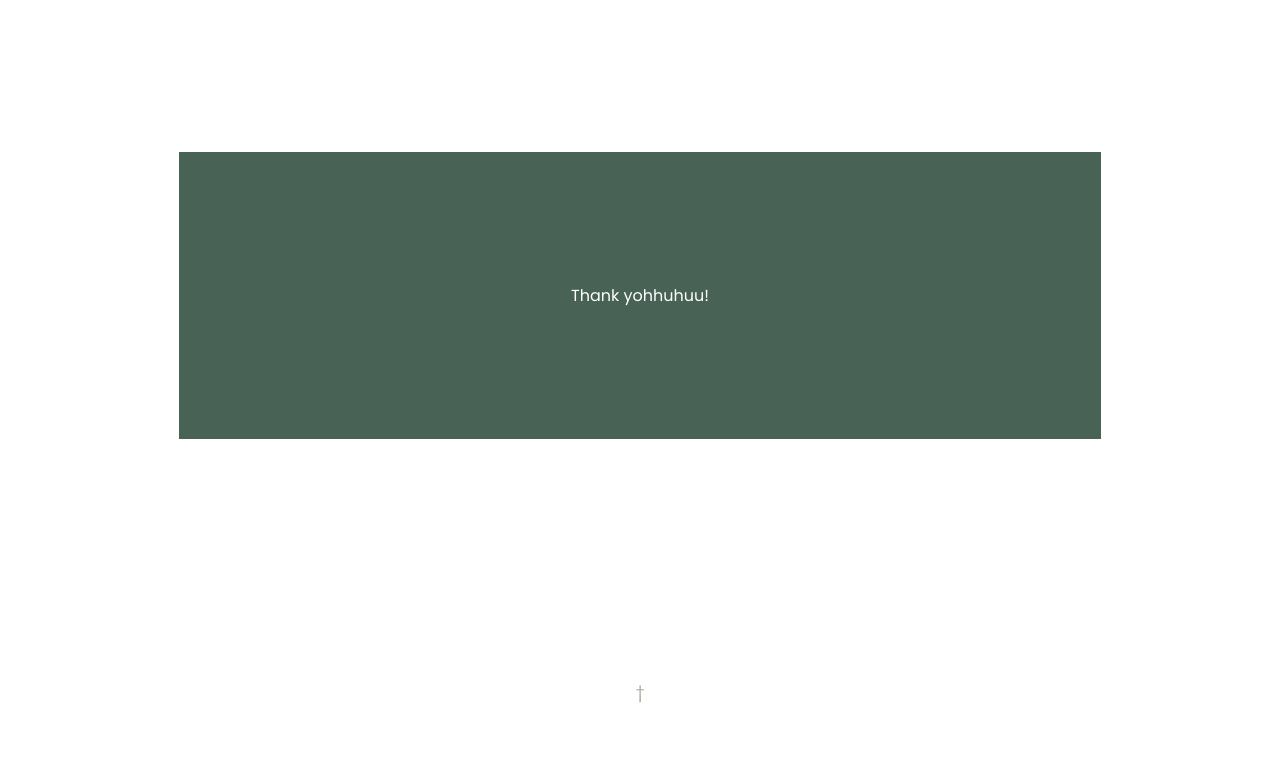
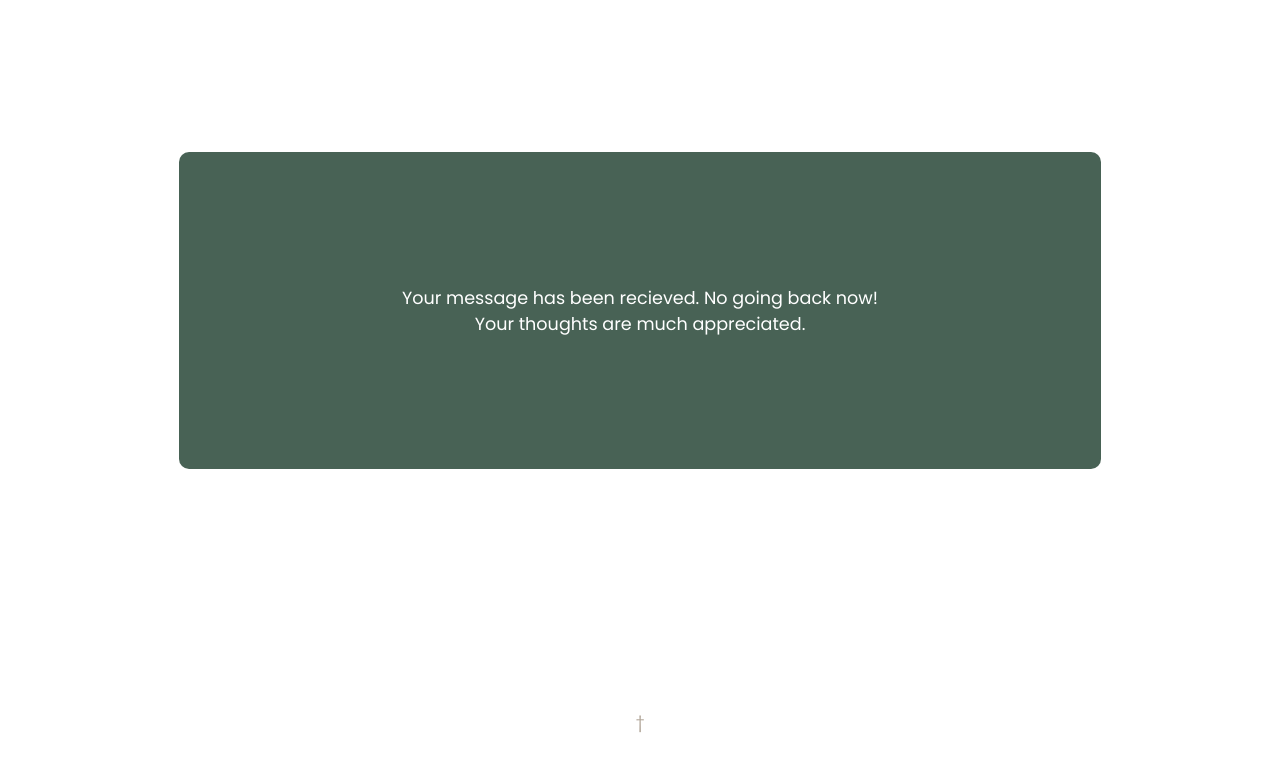
Before and after one commit to BearNelson/Sequel, a plain HTML site: page Thanks.html in a window 1280 px wide. Shown: the part 164-934 px from the top of the page. Drawn offline with nearby package versions, Linux system fonts and the light colour scheme.

Commit message:
Another Commit

```diff
--- a/Thanks.html
+++ b/Thanks.html
@@ -49,7 +49,7 @@
 		</div>
 		<br><br><br>
 				<div id="thanks">
-					<p>Thank yohhuhuu!</p>
+					<p>Your message has been recieved. No going back now!<br>Your thoughts are much appreciated.</p>
 				</div>
 <br><br><br><br><br><br><br><br><br>
 			<div class="footer2">
--- a/css/style.css
+++ b/css/style.css
@@ -714,6 +714,9 @@ hr {
 	margin: auto;
 	color: white;
 	padding: 10%;
+	border-radius: 10px;
+	font-size: 1.1rem;
+	line-height: -100px;
 }
 
 
```
Also changed, not shown: 4.html (+2 -2 lines).
